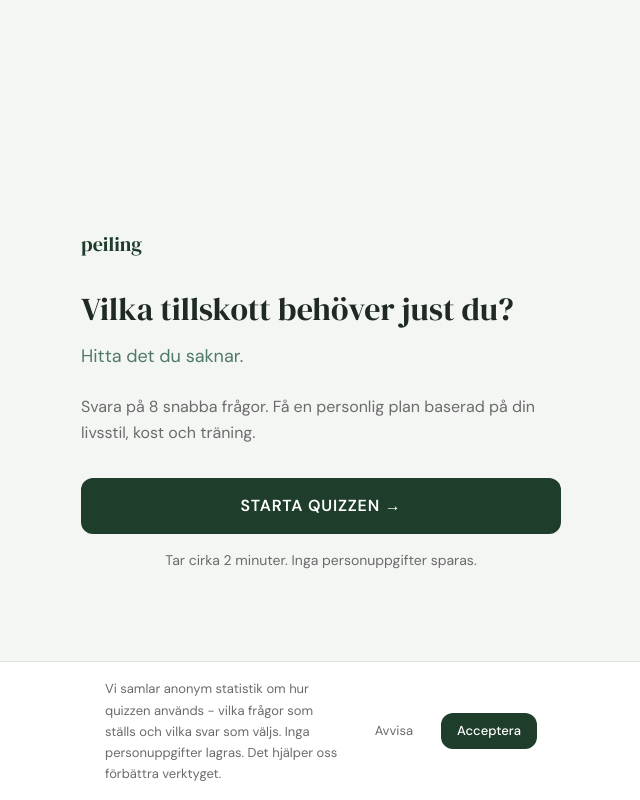
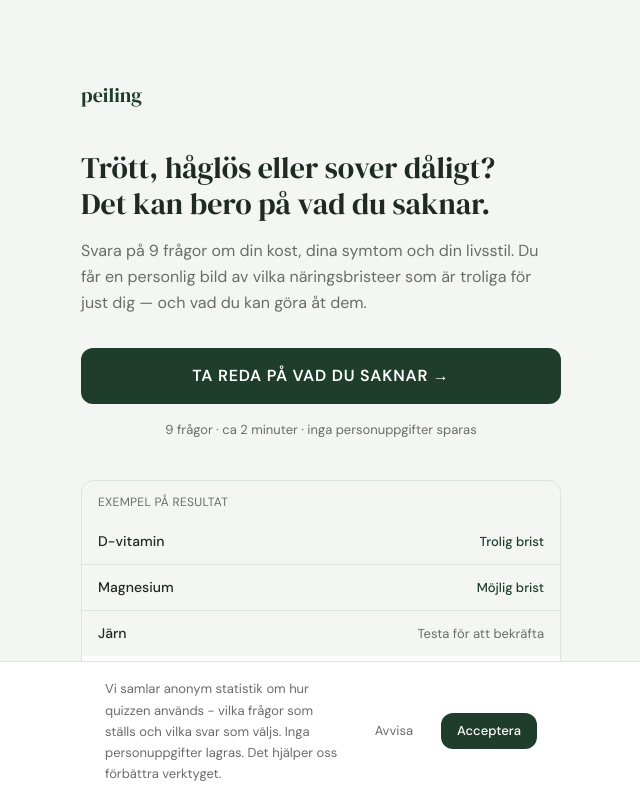
Before and after one commit to rath9110/Brist, a Next.js app: page / in a window 1280 px wide. Shown: the whole page, without its empty margins (319-959 px from the left). Built offline with nearby package versions, Linux system fonts and the light colour scheme.

Commit message:
Added funnel improvements

```diff
--- a/src/app/page.tsx
+++ b/src/app/page.tsx
@@ -1,5 +1,11 @@
 import Link from "next/link";
 import TrackPageView from "@/components/TrackPageView";
+
+const SAMPLE_RESULTS = [
+  { label: "D-vitamin", confidence: "Trolig brist", tier: 1 },
+  { label: "Magnesium", confidence: "Möjlig brist", tier: 1 },
+  { label: "Järn", confidence: "Testa för att bekräfta", tier: 2 },
+];
 
 export default function Home() {
   return (
@@ -8,37 +14,66 @@ export default function Home() {
       <div className="w-full max-w-content">
         {/* Wordmark */}
         <div
-          className="font-serif text-[20px] lowercase text-primary mb-8"
+          className="font-serif text-[20px] lowercase text-primary mb-10"
           aria-label="Peiling"
         >
           peiling
         </div>
 
         {/* Headline */}
-        <h1 className="font-serif text-[32px] leading-[1.15] text-text mb-4">
-          Vilka tillskott behöver just du?
+        <h1 className="font-serif text-[30px] leading-[1.2] text-text mb-4">
+          Trött, håglös eller sover dåligt?<br />
+          Det kan bero på vad du saknar.
         </h1>
-
-        {/* Tagline */}
-        <p className="font-sans text-[18px] text-secondary mb-6">
-          Hitta det du saknar.
-        </p>
 
         {/* Subtext */}
         <p className="font-sans text-[16px] text-text-muted mb-8 leading-relaxed">
-          Svara på 8 snabba frågor. Få en personlig plan baserad på din
-          livsstil, kost och träning.
+          Svara på 9 frågor om din kost, dina symtom och din livsstil. Du får en
+          personlig bild av vilka näringsbristeer som är troliga för just dig —
+          och vad du kan göra åt dem.
         </p>
 
         {/* CTA */}
-        <Link href="/quiz" className="btn-cta block text-center">
-          Starta quizzen →
+        <Link href="/quiz" className="btn-cta block text-center mb-4">
+          Ta reda på vad du saknar →
         </Link>
 
         {/* Footnote */}
-        <p className="font-sans text-[14px] text-text-muted mt-4 text-center">
-          Tar cirka 2 minuter. Inga personuppgifter sparas.
+        <p className="font-sans text-[13px] text-text-muted mb-10 text-center">
+          9 frågor · ca 2 minuter · inga personuppgifter sparas
         </p>
+
+        {/* Sample result preview */}
+        <div className="border border-accent rounded-card overflow-hidden">
+          <p className="font-sans text-[12px] text-text-muted px-4 pt-3 pb-2 uppercase tracking-wide">
+            Exempel på resultat
+          </p>
+          <div className="divide-y divide-accent">
+            {SAMPLE_RESULTS.map((item) => (
+              <div
+                key={item.label}
+                className="flex items-center justify-between px-4 py-3"
+              >
+                <span className="font-sans text-[14px] text-text font-medium">
+                  {item.label}
+                </span>
+                <span
+                  className={`font-sans text-[13px] ${
+                    item.tier === 1 ? "text-primary font-medium" : "text-text-muted"
+                  }`}
+                >
+                  {item.confidence}
+                </span>
+              </div>
+            ))}
+          </div>
+          <div className="px-4 py-3 bg-surface">
+            <p className="font-sans text-[12px] text-text-muted leading-relaxed">
+              Varje resultat innehåller en förklaring och konkreta råd anpassade
+              efter din profil.
+            </p>
+          </div>
+        </div>
       </div>
     </main>
   );
```
